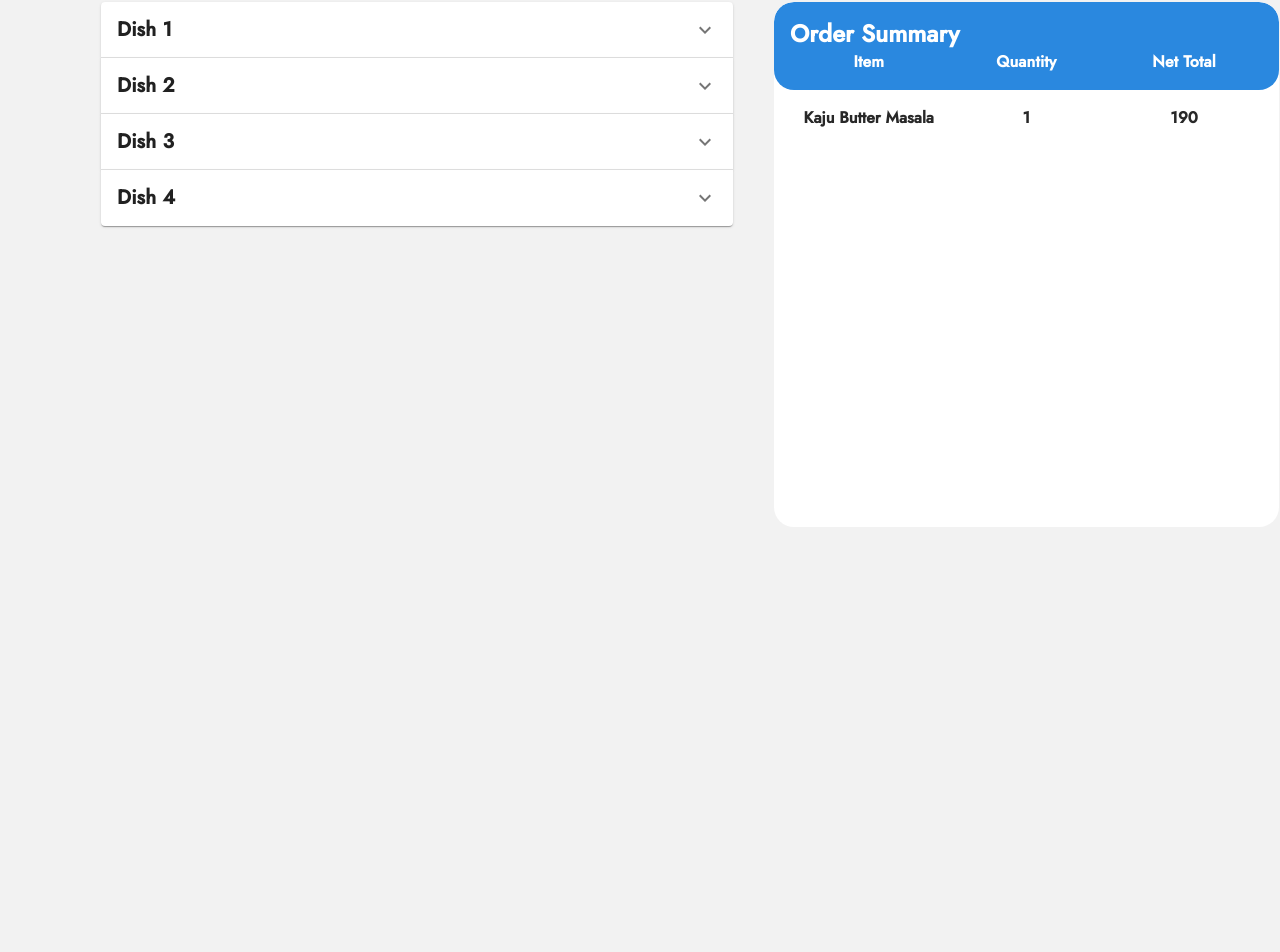
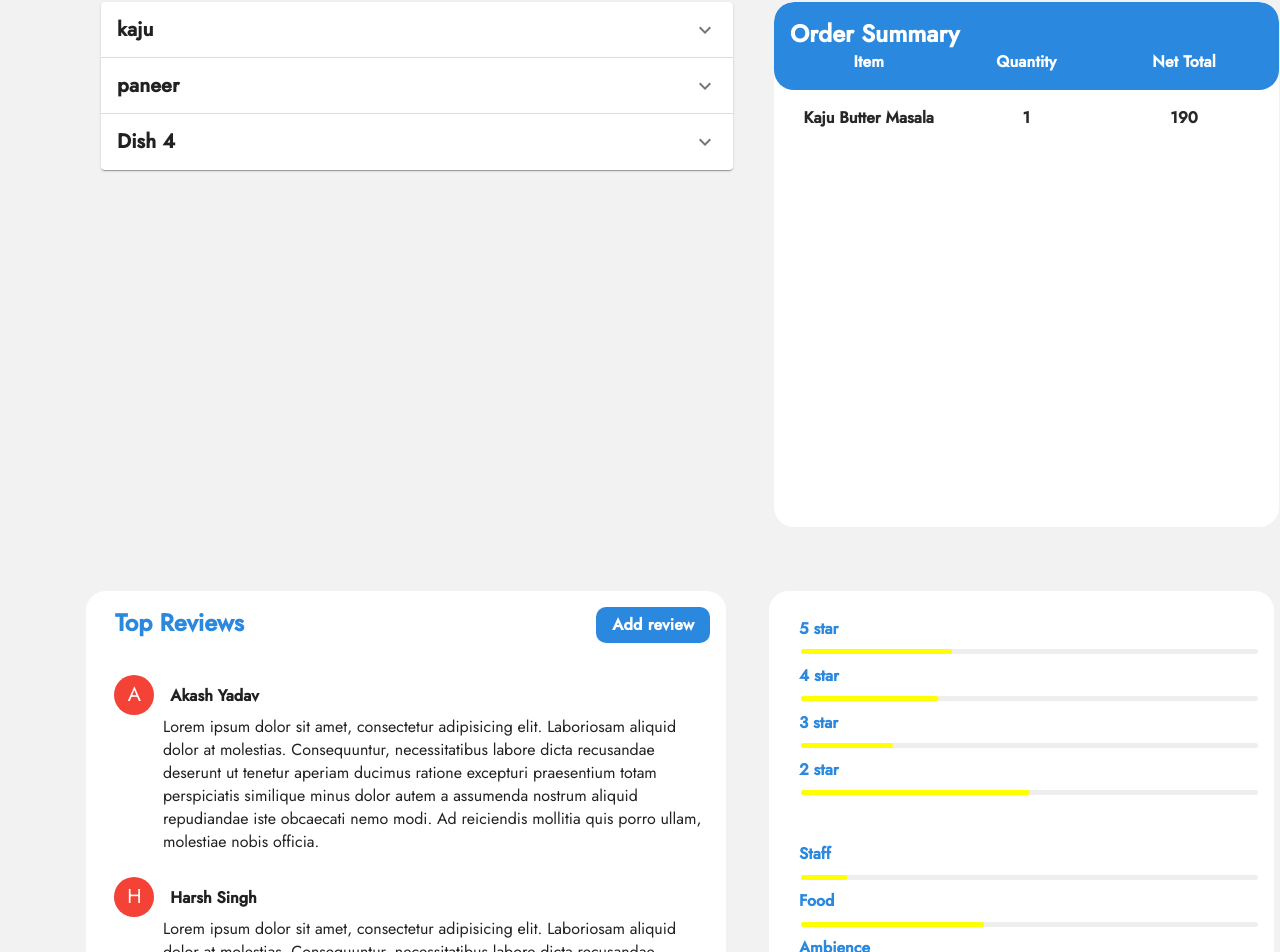
Before and after one commit to akki2104/Dot_Restros, a React (Create React App) app: page /hotelpage/1 in a window 1280 px wide. Shown: the part 878-1830 px from the top of the page. Before the commit the page ends 1405 px from the top, so only its background shows below. Built offline with nearby package versions, Linux system fonts and the light colour scheme.

Commit message:
add reviews section

```diff
--- a/src/App.js
+++ b/src/App.js
@@ -5,15 +5,16 @@ import Hotelpage from './components/Hotelpage'
 // import Hotelcard from './components/Cards'
 // import Grid from '@mui/material/Grid';
 import { Route, Routes } from 'react-router-dom';
-
+import ScrollToTop from "./components/ScrollToTop";
 function App() {
   return (
     <>
-
-      <Routes>
-        <Route exact path='/' element={<Home />} />
-        <Route  path='/hotelpage/:id' element={<Hotelpage />} />
-      </Routes>
+      <ScrollToTop>
+        <Routes>
+          <Route exact path='/' element={<Home />} />
+          <Route path='/hotelpage/:id' element={<Hotelpage />} />
+        </Routes>
+      </ScrollToTop>
 
 
 
--- a/src/components/Cards.jsx
+++ b/src/components/Cards.jsx
@@ -49,7 +49,7 @@ const Hotelcard=(props)=> {
       />
       <CardContent>
         <Typography variant="body2" color="text.secondary">
-          Flat 10% off on total bill
+          Flat <span style={{ color: "#2A88DF" }} > {props.discount} </span> off on total bill
         </Typography>
       </CardContent>
 
--- a/src/components/Home.jsx
+++ b/src/components/Home.jsx
@@ -17,7 +17,7 @@ const Home = () => {
                     console.log(index)
                     return (
                          <Grid key={index} item lg={3} md={4} xs={12} sx={{ display: 'flex', justifyContent: 'center', }} >
-                         <Link to={`/hotelpage/${val.id}`} ><Hotelcard name={val.name} location={val.location} />
+                         <Link to={`/hotelpage/${val.id}`} ><Hotelcard name={val.name} location={val.location} discount={val.discount} />
                          </Link></Grid>
                     )
                 })}
--- a/src/components/Hotellist.jsx
+++ b/src/components/Hotellist.jsx
@@ -3,37 +3,47 @@ const Hotellist=[
         id:1,
         name:"Harikrushna Restaurent",
         location:"Kamrej, Surat",
-        image:"/images/harikrushna.jpeg"
+        image:"/images/harikrushna.jpeg",
+        discount:"10%",
+        menu:[
+            "kaju",
+            "paneer"
+        ]
     },
     {
         id:2,
         name:"Joker",
         location:"Kamrej, Surat",
-        image:"/images/harikrushna.jpeg"
+        image:"/images/harikrushna.jpeg",
+        discount:"5%"
     },
     {
         id:3,
         name:"Mamaji dabeli wale",
         location:"Kamrej, Surat",
-        image:"/images/harikrushna.jpeg"
+        image:"/images/harikrushna.jpeg",
+        discount:"7%"
     },
     {
         id:4,
         name:"Khao gali",
         location:"Kamrej, Surat",
-        image:"/images/harikrushna.jpeg"
+        image:"/images/harikrushna.jpeg",
+        discount:"3%"
     },
     {
         id:5,
         name:"Bansari",
         location:"swami k pass, Surat",
-        image:"/images/harikrushna.jpeg"
+        image:"/images/harikrushna.jpeg",
+        discount:"2%"
     },
     {
         id:6,
         name:"Dhyey fafda",
         location:"Dada bhagwan complex, Surat",
-        image:"/images/harikrushna.jpeg"
+        image:"/images/harikrushna.jpeg",
+        discount:"8%"
     }
 ]
 export default Hotellist;
--- a/src/components/Hotelpage.jsx
+++ b/src/components/Hotelpage.jsx
@@ -26,8 +26,31 @@ import AccordionDetails from '@mui/material/AccordionDetails';
 import AccordionSummary from '@mui/material/AccordionSummary';
 import ExpandMoreIcon from '@mui/icons-material/ExpandMore';
 
+import LinearProgress, { linearProgressClasses } from '@mui/material/LinearProgress';
+import { styled } from '@mui/material/styles';
+// reviews imports
+import Avatar from '@mui/material/Avatar';
+// import IconButton from '@mui/material/IconButton';
+import { red } from '@mui/material/colors';
+// import MoreVertIcon from '@mui/icons-material/MoreVert';
+
 import "../App.css"
 import Hotellist from "./Hotellist"
+// import { Scale } from '@mui/icons-material';
+
+
+
+const BorderLinearProgress = styled(LinearProgress)(({ theme }) => ({
+  height: 5,
+  borderRadius: 5,
+  [`&.${linearProgressClasses.colorPrimary}`]: {
+    backgroundColor: theme.palette.grey[theme.palette.mode === 'light' ? 200 : 800],
+  },
+  [`& .${linearProgressClasses.bar}`]: {
+    borderRadius: 5,
+    backgroundColor:'yellow',
+  },
+}));
 
 
 
@@ -61,7 +84,7 @@ const Hotelpage = () => {   //de-structuring props and using match to find the p
   })
 
   console.log(hotel)
-
+  console.log(hotel.menu)
   // let name, value;
   const takeValue = (v) => {
 
@@ -382,49 +405,19 @@ const Hotelpage = () => {   //de-structuring props and using match to find the p
       <Grid sx={{ display: { xs: "flex" }, marginTop: "2%", justifyContent: "center", marginLeft: '-1.8%' }} container spacing={2}>
         <Grid item xs={12} md={6} >
           <div>
-            <Accordion expanded={expanded === 'panel1'} onChange={handleChange('panel1')}>
-              <AccordionSummary
-                expandIcon={<ExpandMoreIcon />}
-                aria-controls="panel1bh-content"
-                id="panel1bh-header"
-              >
-                <Typography Typography variant="h6" fontWeight="700" sx={{ width: '33%', flexShrink: 0 }}>
-                  Dish 1
-                </Typography>
 
-              </AccordionSummary>
-              <AccordionDetails>
-                <Typography>
-                  Nulla facilisi. Phasellus sollicitudin nulla et quam mattis feugiat.
-                  Aliquam eget maximus est, id dignissim quam.
-                </Typography>
-              </AccordionDetails>
-            </Accordion>
-            <Accordion expanded={expanded === 'panel2'} onChange={handleChange('panel2')}>
-              <AccordionSummary
-                expandIcon={<ExpandMoreIcon />}
-                aria-controls="panel2bh-content"
-                id="panel2bh-header"
-              >
-                <Typography Typography variant="h6" fontWeight="700" sx={{ width: '33%', flexShrink: 0 }}> Dish 2</Typography>
-
-              </AccordionSummary>
-              <AccordionDetails>
-                <Typography>
-                  Donec placerat, lectus sed mattis semper, neque lectus feugiat lectus,
-                  varius pulvinar diam eros in elit. Pellentesque convallis laoreet
-                  laoreet.
-                </Typography>
-              </AccordionDetails>
-            </Accordion>
-            <Accordion expanded={expanded === 'panel3'} onChange={handleChange('panel3')}>
+            {hotel.menu.map((item, index) => {
+              const panel = "panel" + String(index + 1)
+              console.log(panel)
+              return (
+                <Accordion expanded={expanded === panel} onChange={handleChange(panel)}>
                   <AccordionSummary
                     expandIcon={<ExpandMoreIcon />}
                     aria-controls="panel3bh-content"
                     id="panel3bh-header"
                   >
                     <Typography Typography variant="h6" fontWeight="700" sx={{ width: '33%', flexShrink: 0 }}>
-                  Dish 3
+                      {item}
                     </Typography>
 
                   </AccordionSummary>
@@ -435,6 +428,11 @@ const Hotelpage = () => {   //de-structuring props and using match to find the p
                     </Typography>
                   </AccordionDetails>
                 </Accordion>
+              )
+            })}
+
+
+
             <Accordion expanded={expanded === 'panel4'} onChange={handleChange('panel4')}>
               <AccordionSummary
                 expandIcon={<ExpandMoreIcon />}
@@ -511,6 +509,179 @@ const Hotelpage = () => {   //de-structuring props and using match to find the p
         </Grid>
       </Grid>
 
+      <Grid container sx={{ display: { xs: "flex" }, marginTop: "5%", justifyContent: "center", marginLeft: { xs: "3%", md: "-1.6%" } }} spacing={0} >
+        <Grid item xs={12} md={6} >
+          <Card sx={{ width: 'auto', minWidth: "500px", height: 'auto', borderRadius: '20px', boxShadow: 0 }}>
+            <CardHeader sx={{ backgroundColor: "white", color: "#2A88DF", marginLeft: "2%" }}
+              title={
+                <Grid container >
+                  <Typography variant="h5" fontWeight="700" >
+                    Top Reviews
+                  </Typography>
+                  <MenuItem sx={{
+                    color: '#fff',
+                    backgroundColor: "#2A88DF",
+                    borderRadius: "10px",
+                    width: "auto",
+                    display: "flex",
+                    fontFamily: 'Jost',
+                    fontWeight: '700',
+                    ml: 'auto',
+                    '&:hover': {
+                      backgroundColor: '#2475bf',
+                    }
+                  }} ><Link to={`/reviews`} >Add review</Link></MenuItem>
+                </Grid>
+              }
+            />
+            <CardContent>
+              <Card sx={{ boxShadow: "none" }} >
+                <CardHeader
+                sx={{padding:'0 0 0 2%'}}
+                  avatar={
+                    <Avatar sx={{  bgcolor: red[500] }} aria-label="avatar">
+                      A
+                    </Avatar>
+                  }
+
+                  title={
+                    <Typography variant="h7" fontWeight="700" >
+                      Akash Yadav
+                    </Typography>
+                  }
+
+                />
+                <CardContent sx={{padding:'0 0 0 2%', marginLeft: "8%" }} >
+                  Lorem ipsum dolor sit amet, consectetur adipisicing elit. Laboriosam aliquid dolor at molestias. Consequuntur, necessitatibus labore dicta recusandae deserunt ut tenetur aperiam ducimus ratione excepturi praesentium totam perspiciatis similique minus dolor autem a assumenda nostrum aliquid repudiandae iste obcaecati nemo modi. Ad reiciendis mollitia quis porro ullam, molestiae nobis officia.
+                </CardContent>
+              </Card>
+              <Card sx={{ boxShadow: "none" }} >
+                <CardHeader
+                sx={{padding:'0 0 0 2%'}}
+                  avatar={
+                    <Avatar sx={{  bgcolor: red[500] }} aria-label="avatar">
+                      H
+                    </Avatar>
+                  }
+
+                  title={
+                    <Typography variant="h7" fontWeight="700" >
+                      Harsh Singh
+                    </Typography>
+                  }
+
+                />
+                <CardContent sx={{padding:'0 0 0 2%', marginLeft: "8%" }} >
+                  Lorem ipsum dolor sit amet, consectetur adipisicing elit. Laboriosam aliquid dolor at molestias. Consequuntur, necessitatibus labore dicta recusandae deserunt ut tenetur aperiam ducimus ratione excepturi praesentium totam perspiciatis similique minus dolor autem a assumenda nostrum aliquid repudiandae iste obcaecati nemo modi. Ad reiciendis mollitia quis porro ullam, molestiae nobis officia.
+                </CardContent>
+              </Card>
+
+            </CardContent>
+          </Card>
+
+        </Grid>
+        <Grid item xs={12} md={4}>
+          <Card sx={{ paddingLeft: "%", marginLeft: "10%", width: '505px', height: '470px', borderRadius: '20px', boxShadow: 0 }} >
+
+
+            <Card sx={{ boxShadow: 0 }} >
+              <CardContent>
+                <CardHeader sx={{ backgroundColor: "white", color: "#2A88DF", padding: "2% 0 2% 3%" }}
+                  title={
+
+                    <Typography variant="h7" fontWeight="700" >
+                      5 star
+                    </Typography>
+                  }
+                />
+                <CardContent sx={{padding:"0px 0px 0px 3.5%"}} >
+                  <BorderLinearProgress variant="determinate" value={33} />
+                </CardContent>
+                <CardHeader sx={{ backgroundColor: "white", color: "#2A88DF", padding: "2% 0 2% 3%" }}
+                  title={
+
+                    <Typography variant="h7" fontWeight="700" >
+                      4 star
+                    </Typography>
+                  }
+                />
+                <CardContent sx={{padding:"0px 0px 0px 3.5%"}} >
+                  <BorderLinearProgress variant="determinate" value={30} />
+                </CardContent>
+                <CardHeader sx={{ backgroundColor: "white", color: "#2A88DF", padding: "2% 0 2% 3%" }}
+                  title={
+
+                    <Typography variant="h7" fontWeight="700" >
+                      3 star
+                    </Typography>
+                  }
+                />
+                <CardContent sx={{padding:"0px 0px 0px 3.5%"}} >
+                  <BorderLinearProgress variant="determinate" value={20} />
+                </CardContent>
+                <CardHeader sx={{ backgroundColor: "white", color: "#2A88DF", padding: "2% 0 2% 3%" }}
+                  title={
+
+                    <Typography variant="h7" fontWeight="700" >
+                      2 star
+                    </Typography>
+                  }
+                />
+                <CardContent sx={{padding:"0px 0px 0px 3.5%"}} >
+                  <BorderLinearProgress variant="determinate" value={50} />
+                </CardContent>
+                <CardHeader sx={{ backgroundColor: "white", color: "#2A88DF", padding: "10% 0 2% 3%" }}
+                  title={
+
+                    <Typography variant="h7" fontWeight="700" >
+                      Staff
+                    </Typography>
+                  }
+                />
+                <CardContent sx={{padding:"0px 0px 0px 3.5%"}} >
+                  <BorderLinearProgress variant="determinate" value={10} />
+                </CardContent>
+                <CardHeader sx={{ backgroundColor: "white", color: "#2A88DF", padding: "2% 0 2% 3%" }}
+                  title={
+
+                    <Typography variant="h7" fontWeight="700" >
+                      Food
+                    </Typography>
+                  }
+                />
+                <CardContent sx={{padding:"0px 0px 0px 3.5%"}} >
+                  <BorderLinearProgress variant="determinate" value={40} />
+                </CardContent>
+                <CardHeader sx={{ backgroundColor: "white", color: "#2A88DF", padding: "2% 0 2% 3%" }}
+                  title={
+
+                    <Typography variant="h7" fontWeight="700" >
+                      Ambience
+                    </Typography>
+                  }
+                />
+                <CardContent sx={{padding:"0px 0px 0px 3.5%"}} >
+                  <BorderLinearProgress variant="determinate" value={45} />
+                </CardContent>
+                <CardHeader sx={{ backgroundColor: "white", color: "#2A88DF", padding: "2% 0 2% 3%" }}
+                  title={
+
+                    <Typography variant="h7" fontWeight="700" >
+                      Services
+                    </Typography>
+                  }
+                />
+                <CardContent sx={{padding:"0px 0px 0px 3.5%"}} >
+                  <BorderLinearProgress variant="determinate" value={8} />
+                </CardContent>
+
+              </CardContent>
+            </Card>
+          </Card>
+
+        </Grid>
+      </Grid>
+
 
 
 
--- /dev/null
+++ b/src/components/ScrollToTop.jsx
@@ -0,0 +1,13 @@
+import { useEffect } from "react";
+import { useLocation } from "react-router";
+
+const ScrollToTop = (props) => {
+  const location = useLocation();
+  useEffect(() => {
+    window.scrollTo(0, 0);
+  }, [location]);
+
+  return <>{props.children}</>
+};
+
+export default ScrollToTop;
```
Lines whose indentation alone changed are shown as unchanged.
